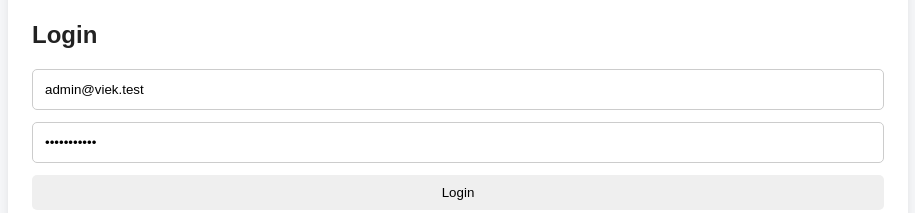
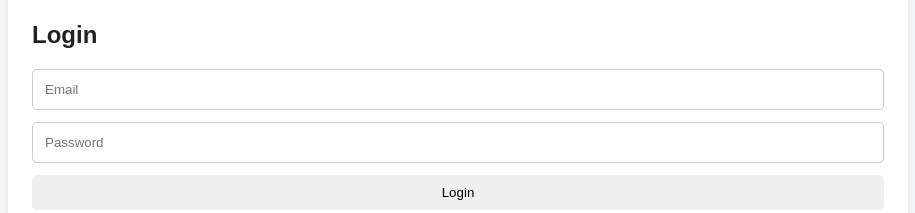
Before and after one commit to temitopeokelola/viek-client-management, a React (Vite) app in the folder client/: page / in a window 1280 px wide. Shown: the part 123-336 px from the top of the page, without its empty margins (182-1097 px from the left). Built offline with nearby package versions, Linux system fonts and the light colour scheme.

Commit message:
remove hardcoded credentials from login form

```diff
--- a/client/src/App.jsx
+++ b/client/src/App.jsx
@@ -7,13 +7,9 @@ function App() {
     localStorage.getItem("token")
   );
 
-  const [email, setEmail] = useState(
-    "admin@viek.test"
-  );
+  const [email, setEmail] = useState("");
 
-  const [password, setPassword] = useState(
-    "password123"
-  );
+  const [password, setPassword] = useState("");
 
   const [clients, setClients] = useState([]);
 
```
